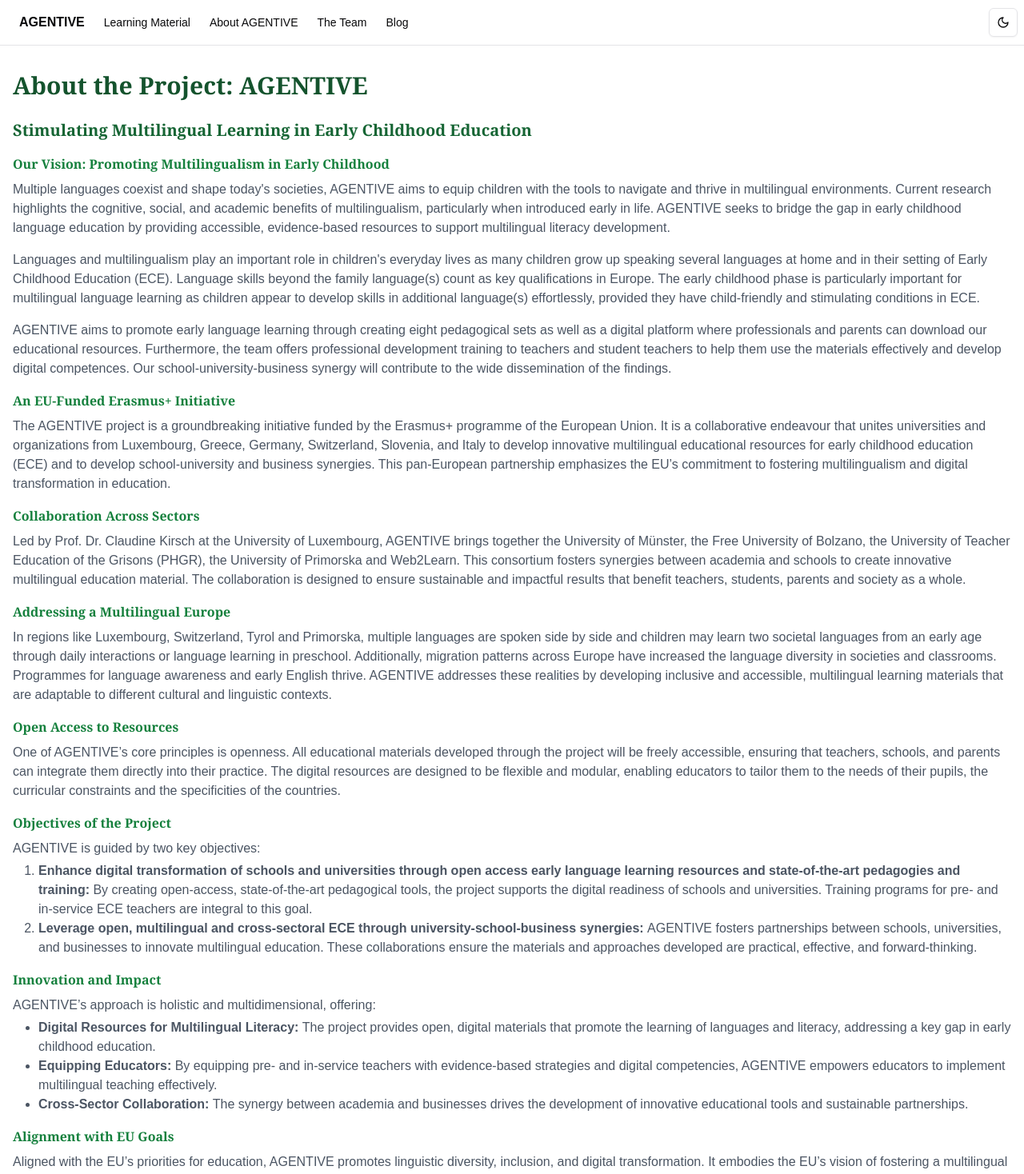
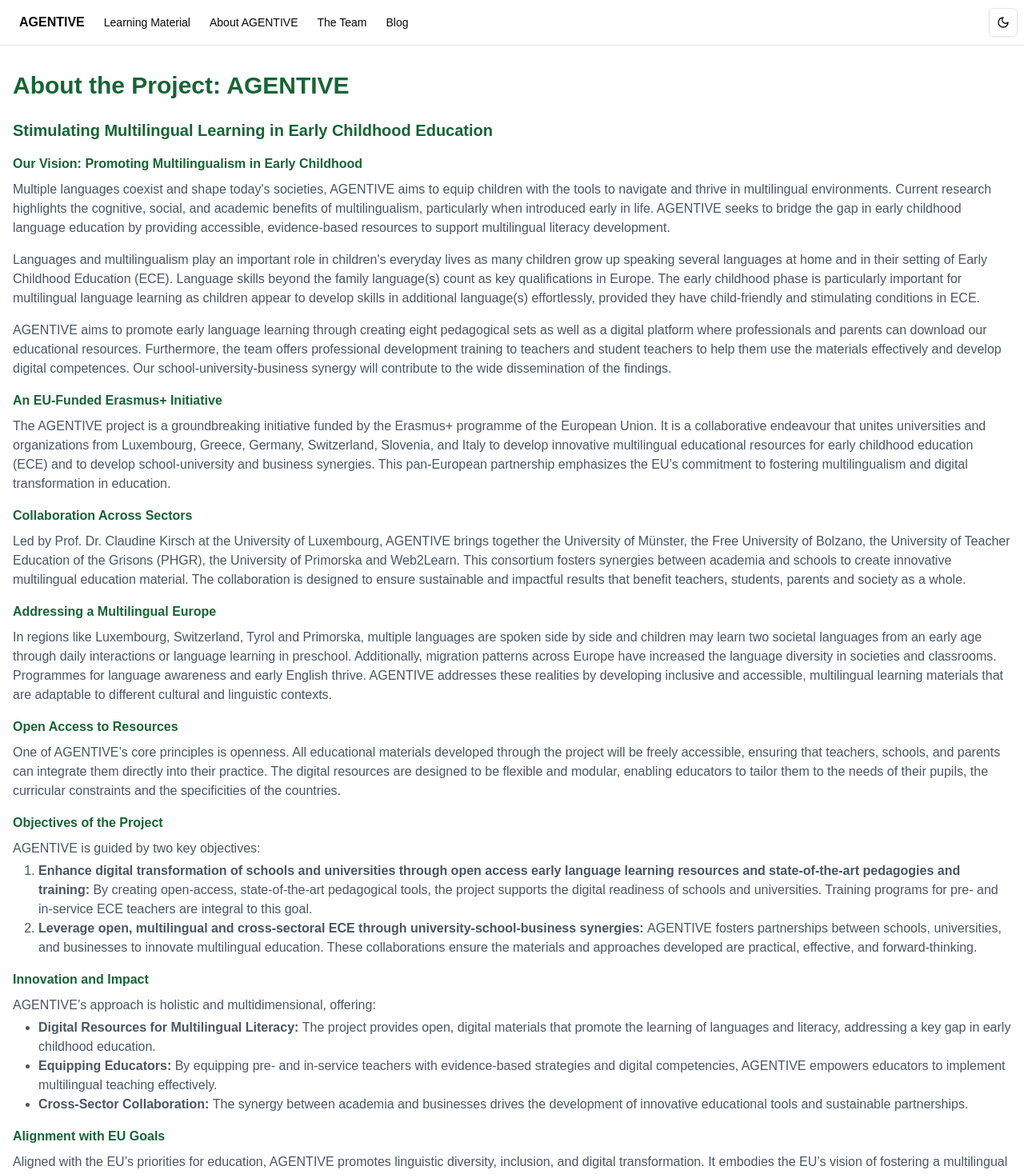
Before and after one commit to niklaskloth97/agentive, a Next.js app in the folder frontend/: page /about in a window 1280 px wide. Shown: the top 1468 px of the page at 80% size. Built offline with nearby package versions, Linux system fonts and the light colour scheme.

Commit message:
AboutAgentive Update Farbschema

```diff
--- a/frontend/app/about/page.tsx
+++ b/frontend/app/about/page.tsx
@@ -1,14 +1,14 @@
 export default function About() {
   return (
     <div className="container mx-auto py-8">
-      <h1 className="text-3xl font-serif text-green-900 font-bold mb-6">About the Project: AGENTIVE </h1>
-      <h2 className="text-xl font-serif text-green-800 font-semibold mb-4">Stimulating Multilingual Learning in Early Childhood Education</h2>
+      <h1 className="text-3xl text-green-800 font-bold mb-6">About the Project: AGENTIVE </h1>
+      <h2 className="text-xl text-green-800 font-semibold mb-4">Stimulating Multilingual Learning in Early Childhood Education</h2>
       <div className="flex flex-col md:flex-row gap-8">
         {/* <div className="md:w-1/2">
           <Image src="/placeholder.svg" alt="About AGENTIVE" width={500} height={300} className="rounded-lg mb-4" />
         </div> */}
         <div /*className="md:w-1/2"*/>
-          <h2 className="text-m font-serif text-green-700 font-semibold mb-2">Our Vision: Promoting Multilingualism in Early Childhood</h2>
+          <h2 className="text-m text-green-800 font-semibold mb-2">Our Vision: Promoting Multilingualism in Early Childhood</h2>
           <p className="text-gray-600 mb-4">
           Multiple languages coexist and shape today&apos;s societies, AGENTIVE aims to equip children with the tools to navigate and thrive in multilingual environments. Current research highlights the cognitive, social, and academic benefits of multilingualism, particularly when introduced early in life. AGENTIVE seeks to bridge the gap in early childhood language education by providing accessible, evidence-based resources to support multilingual literacy development.
           </p>
@@ -18,23 +18,23 @@ export default function About() {
           <p className="text-gray-600 mb-4">
           AGENTIVE aims to promote early language learning through creating eight pedagogical sets as well as a digital platform where professionals and parents can download our educational resources. Furthermore, the team offers professional development training to teachers and student teachers to help them use the materials effectively and develop digital competences. Our school-university-business synergy will contribute to the wide dissemination of the findings.
           </p>
-          <h2 className="text-m font-serif text-green-700 font-semibold mb-2">An EU-Funded Erasmus+ Initiative</h2>
+          <h2 className="text-m text-green-800 font-semibold mb-2">An EU-Funded Erasmus+ Initiative</h2>
           <p className="text-gray-600 mb-4">
           The AGENTIVE project is a groundbreaking initiative funded by the Erasmus+ programme of the European Union. It is a collaborative endeavour that unites universities and organizations from Luxembourg, Greece, Germany, Switzerland, Slovenia, and Italy to develop innovative multilingual educational resources for early childhood education (ECE) and to develop school-university and business synergies. This pan-European partnership emphasizes the EU’s commitment to fostering multilingualism and digital transformation in education.
           </p>
-          <h2 className="text-m font-serif text-green-700 font-semibold mb-2">Collaboration Across Sectors</h2>
+          <h2 className="text-m text-green-800 font-semibold mb-2">Collaboration Across Sectors</h2>
           <p className="text-gray-600 mb-4">
           Led by Prof. Dr. Claudine Kirsch at the University of Luxembourg, AGENTIVE brings together the University of Münster, the Free University of Bolzano, the University of Teacher Education of the Grisons (PHGR), the University of Primorska and Web2Learn. This consortium fosters synergies between academia and schools to create innovative multilingual education material. The collaboration is designed to ensure sustainable and impactful results that benefit teachers, students, parents and society as a whole.
           </p>
-          <h2 className="text-m font-serif text-green-700 font-semibold mb-2">Addressing a Multilingual Europe</h2>
+          <h2 className="text-m text-green-800 font-semibold mb-2">Addressing a Multilingual Europe</h2>
           <p className="text-gray-600 mb-4">
           In regions like Luxembourg, Switzerland, Tyrol and Primorska, multiple languages are spoken side by side and children may learn two societal languages from an early age through daily interactions or language learning in preschool. Additionally, migration patterns across Europe have increased the language diversity in societies and classrooms. Programmes for language awareness and early English thrive. AGENTIVE addresses these realities by developing inclusive and accessible, multilingual learning materials that are adaptable to different cultural and linguistic contexts.
           </p>
-          <h2 className="text-m font-serif text-green-700 font-semibold mb-2">Open Access to Resources</h2>
+          <h2 className="text-m text-green-800 font-semibold mb-2">Open Access to Resources</h2>
           <p className="text-gray-600 mb-4">
           One of AGENTIVE’s core principles is openness. All educational materials developed through the project will be freely accessible, ensuring that teachers, schools, and parents can integrate them directly into their practice. The digital resources are designed to be flexible and modular, enabling educators to tailor them to the needs of their pupils, the curricular constraints and the specificities of the countries.
           </p>
-          <h2 className="text-m font-serif text-green-700 font-semibold mb-2">Objectives of the Project</h2>
+          <h2 className="text-m text-green-800 font-semibold mb-2">Objectives of the Project</h2>
           <p className='text-gray-600 mb-1'>AGENTIVE is guided by two key objectives:</p>
           <ol className="list-decimal ml-8 text-gray-600 mb-4">
             <li>
@@ -44,7 +44,7 @@ export default function About() {
             < span className="font-semibold">Leverage open, multilingual and cross-sectoral ECE through university-school-business synergies:  </span> AGENTIVE fosters partnerships between schools, universities, and businesses to innovate multilingual education. These collaborations ensure the materials and approaches developed are practical, effective, and forward-thinking.
             </li>
           </ol>
-          <h2 className="text-m font-serif text-green-700 font-semibold mb-2">Innovation and Impact</h2>
+          <h2 className="text-m text-green-800 font-semibold mb-2">Innovation and Impact</h2>
           <div className="text-gray-600 mb-4">
             <p className='mb-1'>AGENTIVE’s approach is holistic and multidimensional, offering:</p>
             <ul className="list-disc ml-8">
@@ -59,11 +59,11 @@ export default function About() {
             </li>
           </ul>
           </div>
-          <h2 className="text-m font-serif text-green-700 font-semibold mb-2">Alignment with EU Goals</h2>
+          <h2 className="text-m text-green-800 font-semibold mb-2">Alignment with EU Goals</h2>
           <p className="text-gray-600 mb-4">
               Aligned with the EU’s priorities for education, AGENTIVE promotes linguistic diversity, inclusion, and digital transformation. It embodies the EU’s vision of fostering a multilingual society. For this project, we are funded by Europe’s Erasmus+ Programme.
           </p>
-          <h2 className="text-m font-serif text-green-700 font-semibold mb-2">A Model for the Future</h2>
+          <h2 className="text-m text-green-800 font-semibold mb-2">A Model for the Future</h2>
           <p className="text-gray-600 mb-4">
           By building on the expertise of its partners and leveraging the multilingual realities of Europe, AGENTIVE aims to set a benchmark for early childhood multilingual education. The project’s outcomes will contribute to shaping a more inclusive and innovative educational landscape across Europe.
           </p>
```
